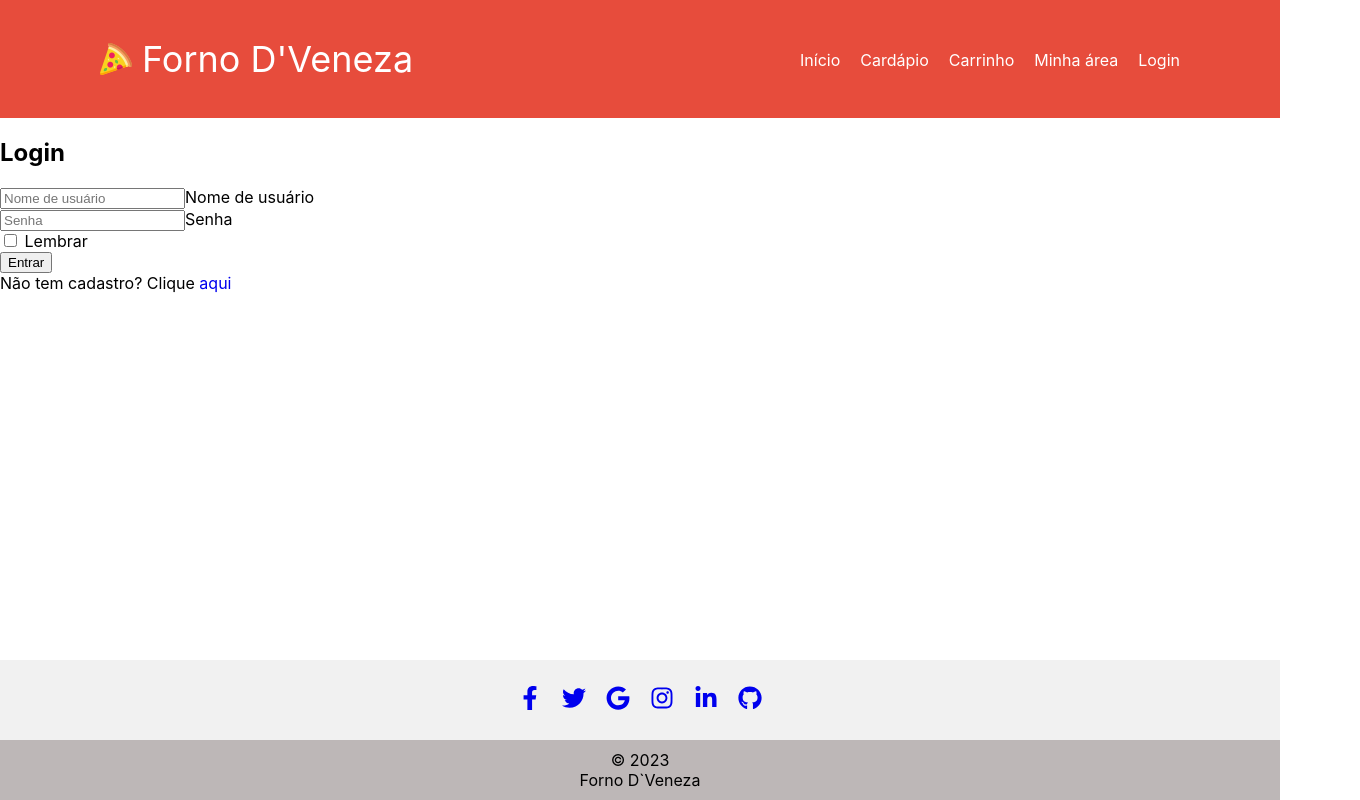
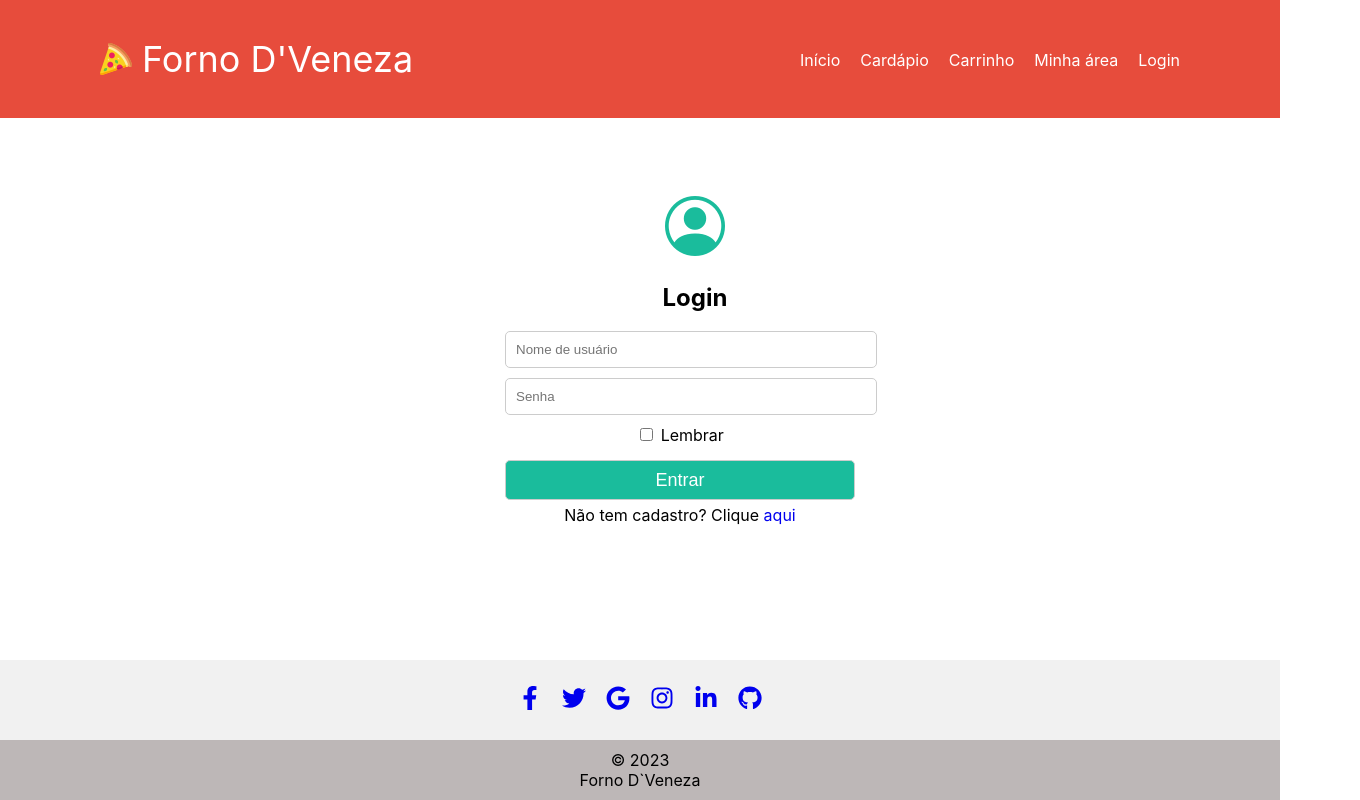
Before and after one commit to PI1-GRP005-DRPTAUBATE/forno_dveneza, a React (Create React App) app in the folder forno_dveneza/frontend/: page /login in a window 1280 px wide. Shown: the whole page, 1360 px wide, since content can reach past the window. Built offline with nearby package versions, Linux system fonts and the light colour scheme; no server answers.

Commit message:
chore: ajustes da pagina de login

```diff
--- a/forno_dveneza/frontend/src/paginas/login/Login.css
+++ b/forno_dveneza/frontend/src/paginas/login/Login.css
@@ -1,62 +1,49 @@
-/* LOGIN FORM */
-
-.login {
-  background: var(--darkened-bg);
-  height: auto;
+.form-signin-container {
+  display: flex;
+  flex-direction: column;
+  align-items: center;
+  justify-content: center;
+  padding: 40px;
+  text-align: center;
+  width: 100%;
+  height: 50vh;
+}
+.form-floating.my-2 {
+  margin-bottom: 5px;
+  width: 350px;
+}
+.custom-icon {
+  font-size: 60px;
+}
+.login-icon {
+  margin-left: 30px;
 }
 
-.login #header {
-  height: auto;
-  padding: 15px 16px;
-  justify-content: center;
+.btn-login:hover {
+  color: #ffffff;
+  background-color: #1abc9cb2;
 }
 
-.login #header h1 {
-  font-size: 1.125rem;
-  margin: 0;
+.btn-login {
+  display: flex;
+  align-items: center;
+  justify-content: center;
+  background-color: #1abc9c;
+  margin-bottom: 10px;
+  margin-top: 15px;
+  height: 40px;
+  border-radius: 5px;
+  color: #ffffff;
+  border: none;
 }
 
-.login #header h1 a {
-  color: var(--header-link-color);
+.form-floating input[type="text"],
+.form-floating input[type="password"],
+.btn-login {
+  padding: 10px;
+  border-radius: 5px;
+  color: #ffffff;
+  width: 100%;
+  border: 1px solid #ccc;
+  margin-bottom: 5px;
 }
-
-.login #content {
-  padding: 20px 20px 0;
-}
-
-.login #container {
-  background: var(--body-bg);
-  border: 1px solid var(--hairline-color);
-  border-radius: 4px;
-  overflow: hidden;
-  width: 28em;
-  min-width: 300px;
-  margin: 100px auto;
-  height: auto;
-}
-
-.login .form-row {
-  padding: 4px 0;
-}
-
-.login .form-row label {
-  display: block;
-  line-height: 2em;
-}
-
-.login .form-row #id_username,
-.login .form-row #id_password {
-  padding: 8px;
-  width: 100%;
-  box-sizing: border-box;
-}
-
-.login .submit-row {
-  padding: 1em 0 0 0;
-  margin: 0;
-  text-align: center;
-}
-
-.login .password-reset-link {
-  text-align: center;
-}
--- a/forno_dveneza/frontend/src/paginas/login/Login.js
+++ b/forno_dveneza/frontend/src/paginas/login/Login.js
@@ -6,6 +6,7 @@ import Axios from "axios";
 import Header from "../../componentes/Header";
 import Footer from "../../componentes/Footer";
 import { useAuth } from "../../context/AuthContext";
+import "bootstrap-icons/font/bootstrap-icons.css";
 
 const Login = () => {
   const navigate = useNavigate();
@@ -158,10 +159,16 @@ const Login = () => {
     <div>
       <Header />
       <section>
-        <main className="form-signin w-25 m-auto mt-5 text-center">
+        <main className="form-signin-container">
           <form onSubmit={handleSubmit}>
-            <i className="bi bi-person-circle display-1"></i>
-            <h1 className="h3 mb-3 fw-normal">Login</h1>
+            <div className="login-icon">
+              <i
+                className="bi bi-person-circle display-1 custom-icon"
+                style={{ color: "#1abc9c" }}
+              ></i>
+
+              <h1 className="h3 mb-3 fw-normal">Login</h1>
+            </div>
 
             <div className="form-floating my-2">
               <input
@@ -172,7 +179,6 @@ const Login = () => {
                 value={username}
                 onChange={(e) => setUsername(e.target.value)}
               />
-              <label htmlFor="floatingInput">Nome de usuário</label>
             </div>
             <div className="form-floating my-2">
               <input
@@ -183,7 +189,6 @@ const Login = () => {
                 value={password}
                 onChange={(e) => setPassword(e.target.value)}
               />
-              <label htmlFor="floatingPassword">Senha</label>
             </div>
 
             <div className="checkbox my-3">
@@ -192,9 +197,10 @@ const Login = () => {
               </label>
             </div>
             <button
-              className="w-100 btn btn-lg"
+              className="btn-login"
               type="submit"
               disabled={loading}
+              style={{ color: "#ffffff", fontSize: "18px" }}
             >
               {loading ? "Carregando..." : "Entrar"}
             </button>
--- a/package.json
+++ b/package.json
@@ -1,6 +1,7 @@
 {
   "dependencies": {
     "axios": "^1.4.0",
+    "bootstrap-icons": "^1.11.0",
     "react-router-dom": "^6.15.0"
   }
 }
```
Also changed, not shown: 1 other file (tests, documents, lock files or other folders).
